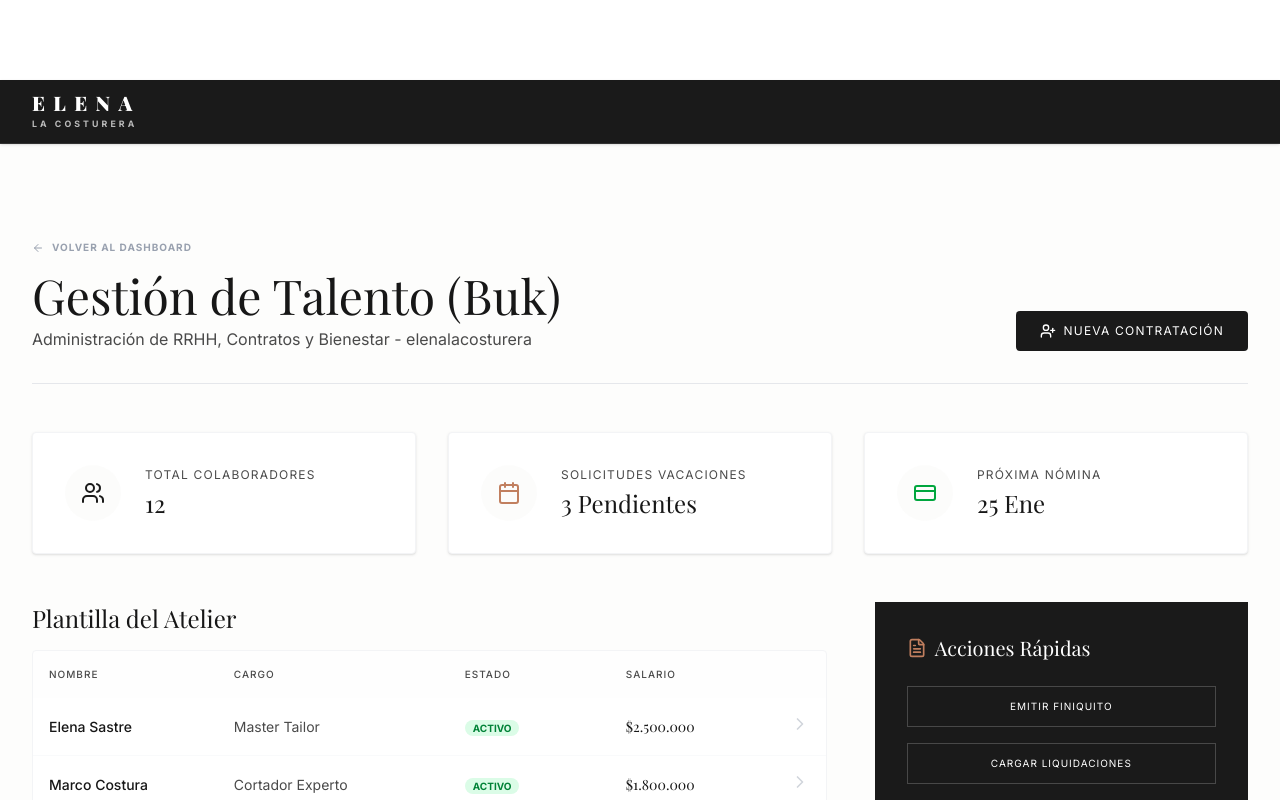
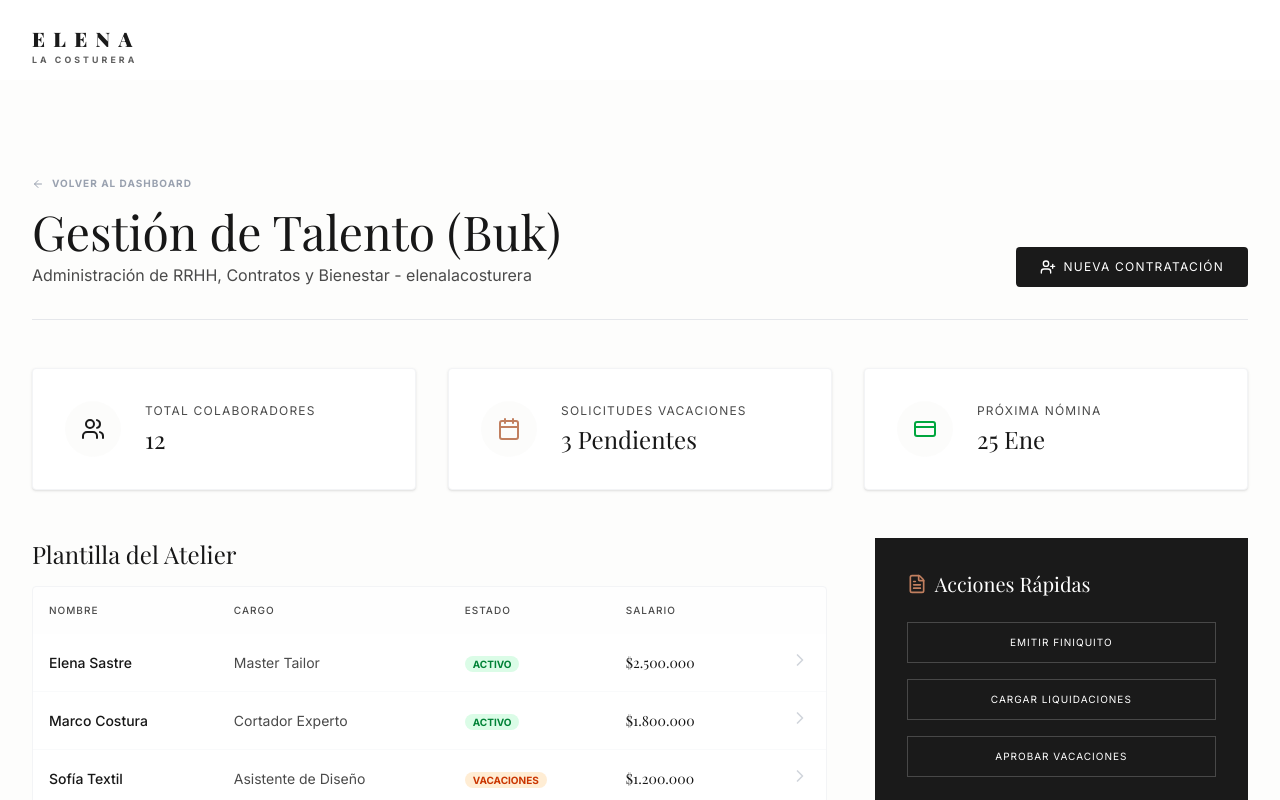
Before and after one commit to Gaz-Style/elena-atelier, a Next.js app: page /admin/hr in a window 1280 px wide. Shown: the top 800 px of the page. Built offline with nearby package versions, Linux system fonts and the light colour scheme; a web font is replaced by a local one.

Commit message:
fix: remove black stripe and use transparent dark logo

```diff
--- a/src/app/admin/layout.tsx
+++ b/src/app/admin/layout.tsx
@@ -9,13 +9,13 @@ export default function AdminLayout({
   return (
     <div className="flex flex-col min-h-screen">
       {/* Admin Topbar */}
-      <header className="bg-brand-charcoal border-b border-white/10 h-16 flex items-center px-6 md:px-8 sticky top-0 z-50 shadow-sm">
-        <Link href="/admin" className="flex flex-col items-stretch justify-center w-max">
-            <div className="flex justify-between w-full font-serif text-xl font-black uppercase text-white leading-none tracking-widest">
+      <header className="bg-transparent h-16 flex items-center px-6 md:px-8 absolute top-0 w-full z-50">
+        <Link href="/admin" className="flex flex-col items-stretch justify-center w-max mt-8">
+            <div className="flex justify-between w-full font-serif text-xl font-black uppercase text-brand-charcoal leading-none tracking-widest">
                 <span>E</span><span>L</span><span>E</span><span>N</span><span>A</span>
             </div>
             <div
-                className="font-sans text-[0.55rem] font-bold uppercase text-white/70 mt-1 text-center"
+                className="font-sans text-[0.55rem] font-bold uppercase text-brand-charcoal/70 mt-1 text-center"
                 style={{ letterSpacing: '0.35em', marginRight: '-0.35em' }}
             >
                 La Costurera
```
